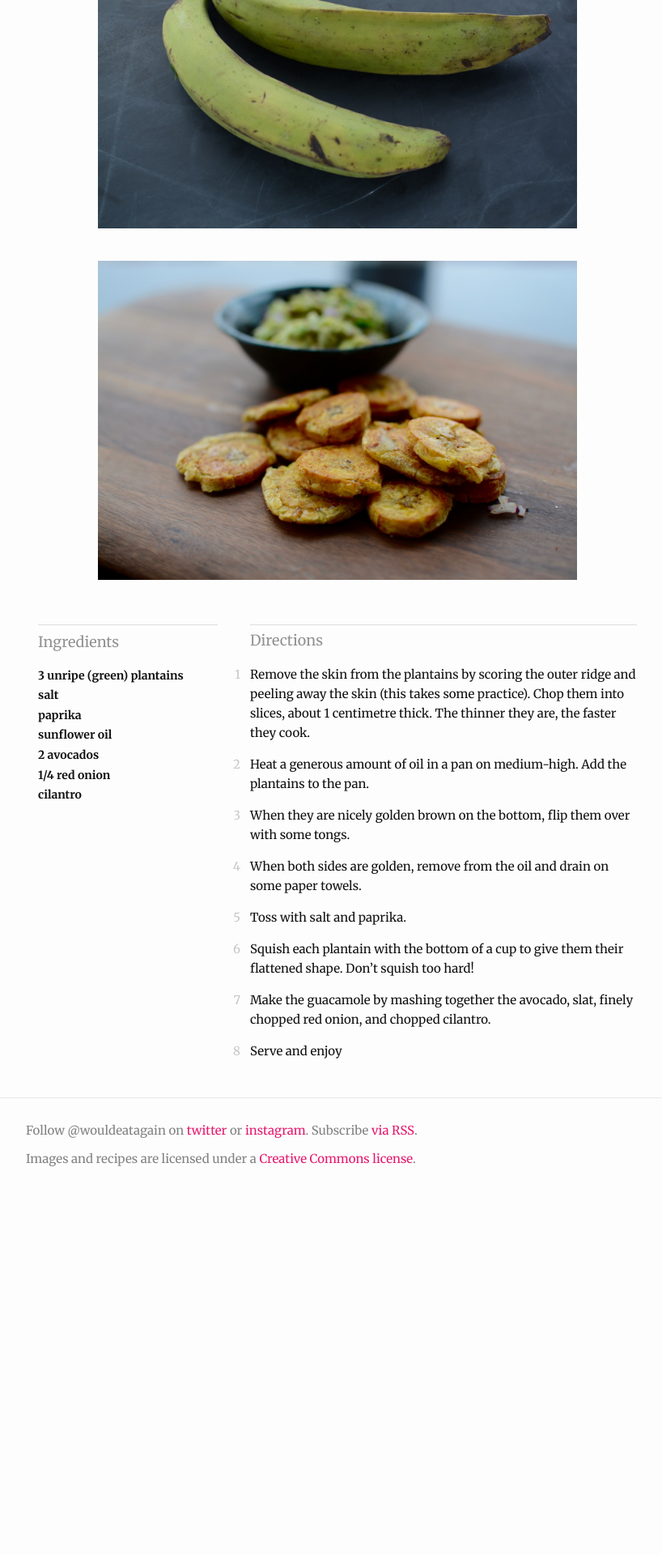
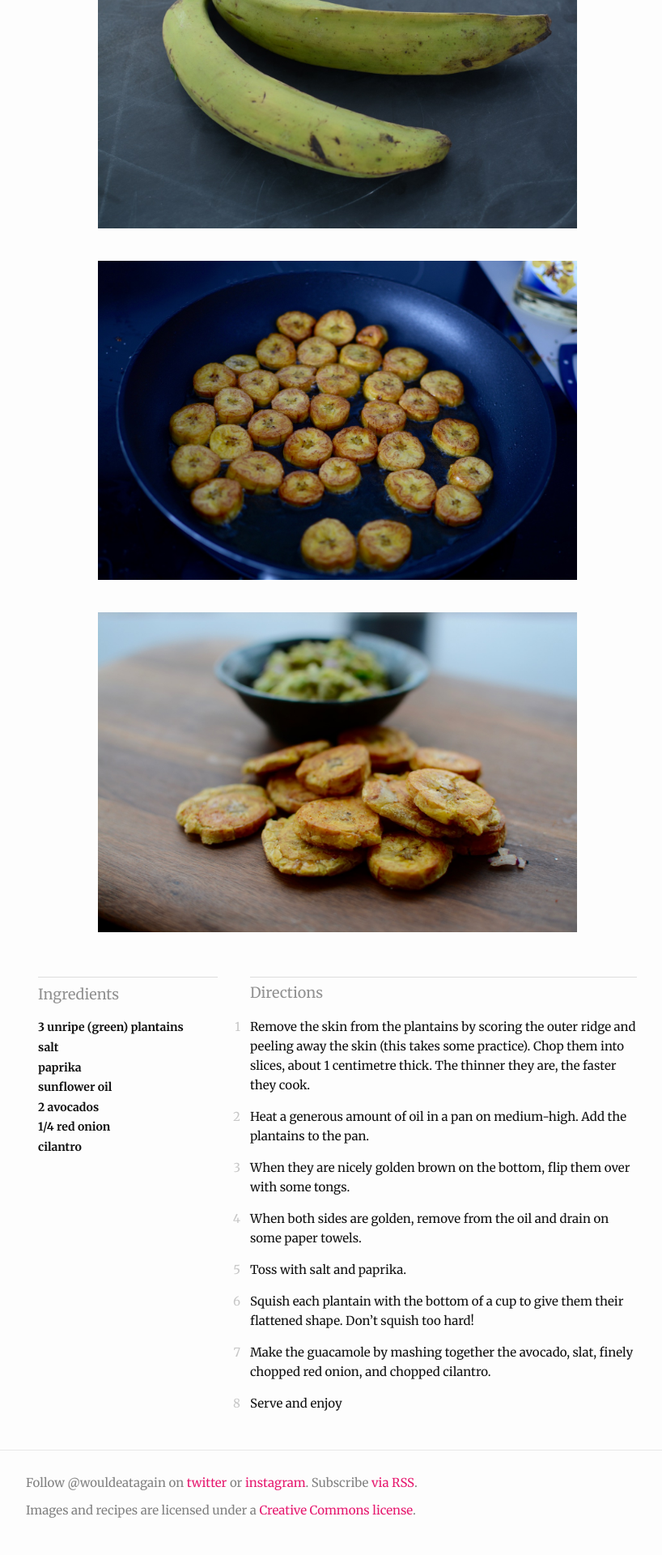
Before and after one commit to k88hudson/wouldeatagain, a Jekyll site: the page built from _posts/2016-04-02-tostones-and-guacamole.markdown, in a window 1280 px wide. Shown: the part 1064-2984 px from the top of the page at 81% size, without its empty margins (223-1041 px from the left). Built offline with Jekyll 4.4.1, drawn with Linux system fonts in a browser that asks for light colours; some web fonts are replaced; before the commit the page ends 2549 px from its top, so only the background shows below that.

Commit message:
added one more picture

```diff
--- a/_posts/2016-04-02-tostones-and-guacamole.markdown
+++ b/_posts/2016-04-02-tostones-and-guacamole.markdown
@@ -35,4 +35,5 @@ The trick to finding the right plantains for this dish is to look for the **gree
 I try save these for special occasions or when I have company over since they aren't particularly healthy. But when I do make them, damn, do they disappear quickly!
 
 ![Plantains should be green]({{ site.images_path }}/plantains.jpg)
+![Sizzling in the pan]({{ site.images_path }}/tostones_in_pan.jpg)
 ![Tostones are delicious]({{ site.images_path }}/tostones.jpg)
```
Also changed, not shown: assets/tostones_in_pan.jpg (added).
